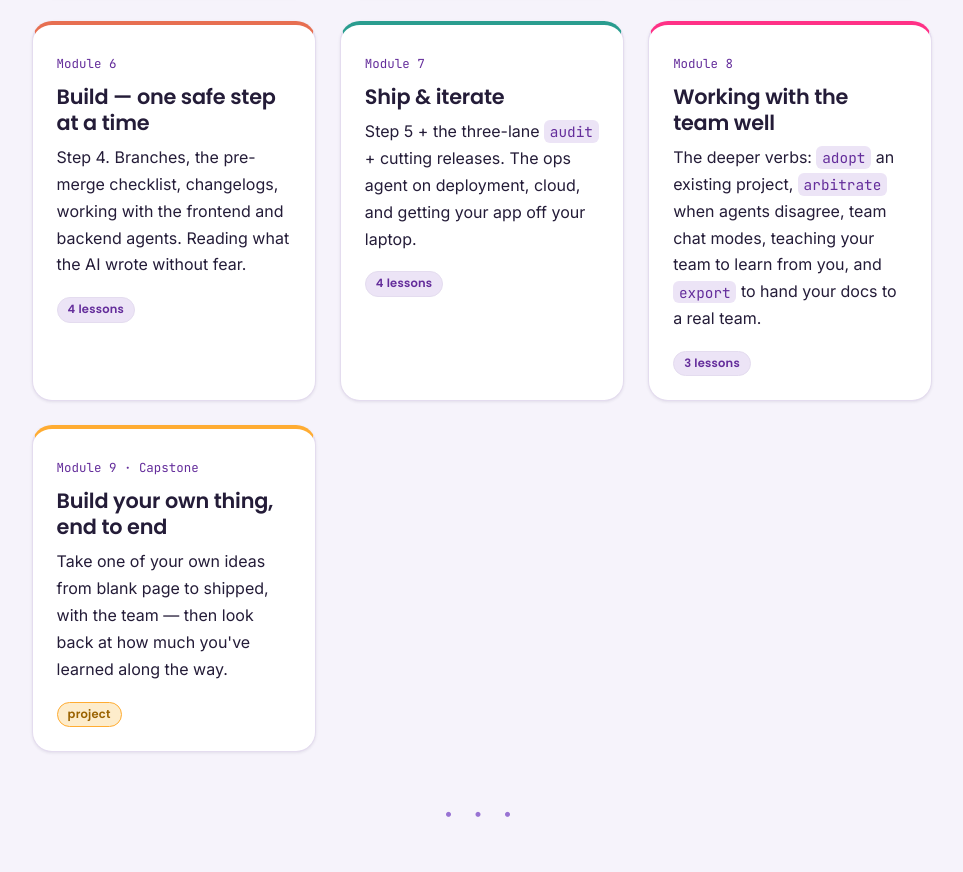
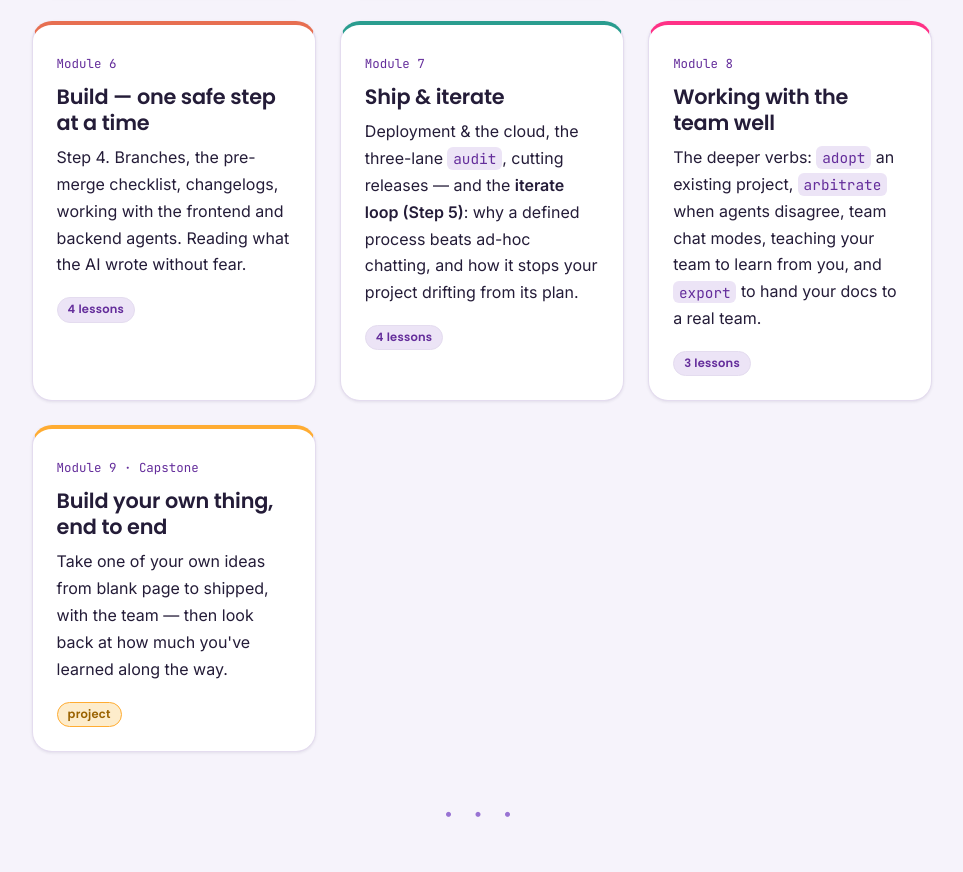
Before and after one commit to empathetech/teach-me, a plain HTML site: page hacky-hours-mastery/dashboard.html in a window 1280 px wide. Shown: the part 1474-2346 px from the top of the page, without its empty margins (158-1121 px from the left). Drawn offline with Linux system fonts and the light colour scheme.

Commit message:
Strengthen iterate lesson: why a defined step beats ad-hoc chatting
Adds a "Why a step, and not just more chatting?" section to Module 7
Lesson 4 built around the drift failure mode — small ad-hoc fixes that
silently pull code away from the design plan — with a side-by-side
comparison, the source-of-truth point, and a cross-link to the pre-merge
checklist. Surfaces the iterate loop on the dashboard's Module 7 card,
which previously buried it under deployment/audit/releases.

Co-Authored-By: Claude Opus 4.7 (1M context) <noreply@anthropic.com>

```diff
--- a/hacky-hours-mastery/dashboard.html
+++ b/hacky-hours-mastery/dashboard.html
@@ -110,8 +110,9 @@
     <a class="module-card" href="module-07-ship-and-iterate/lesson-01-deployment-and-the-cloud.html" style="border-top-color:var(--cat-solid);">
       <span class="module-num">Module 7</span>
       <h3>Ship &amp; iterate</h3>
-      <p>Step 5 + the three-lane <code>audit</code> + cutting releases. The ops agent on
-      deployment, cloud, and getting your app off your laptop.</p>
+      <p>Deployment &amp; the cloud, the three-lane <code>audit</code>, cutting releases — and the
+      <strong>iterate loop (Step 5)</strong>: why a defined process beats ad-hoc chatting, and how
+      it stops your project drifting from its plan.</p>
       <span class="tag">4 lessons</span>
     </a>
 
```
